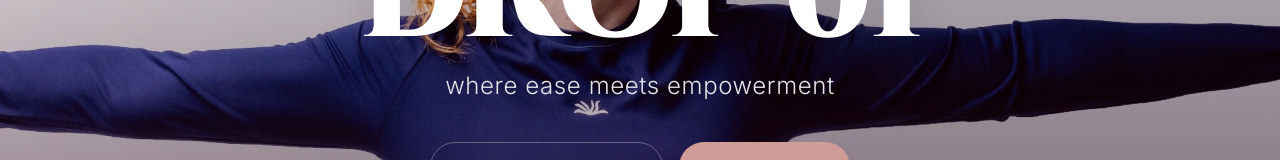
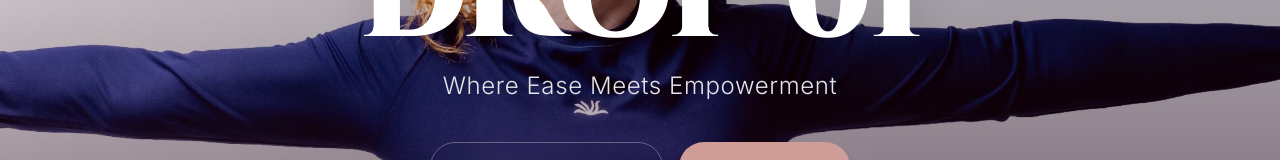
Before and after one commit to tech-dba-dev/vyvra-lp, a React (Vite) app: page / in a window 1280 px wide. Shown: the part 395-555 px from the top of the page. Built offline with nearby package versions, Linux system fonts and the light colour scheme.

Commit message:
Where Ease Meets Empowerment

```diff
--- a/App.tsx
+++ b/App.tsx
@@ -279,7 +279,7 @@ const Hero = () => {
         </h1>
 
         <p className="font-sans text-lg md:text-2xl font-light tracking-wide text-gray-200 mb-10">
-          where ease meets empowerment
+          Where Ease Meets Empowerment
         </p>
 
         <div className="flex flex-col md:flex-row gap-4 w-full max-w-md md:max-w-none justify-center">
```
